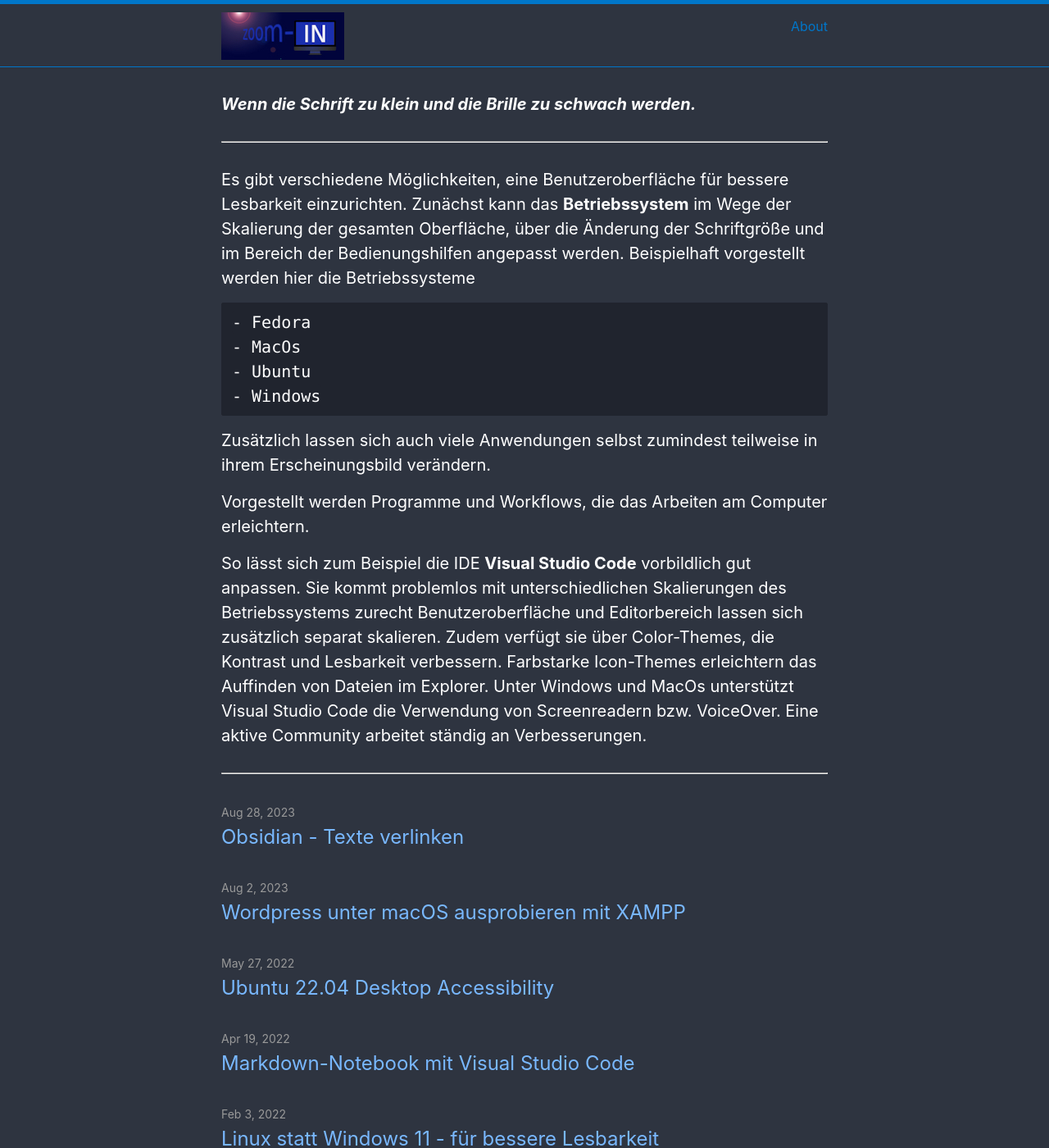
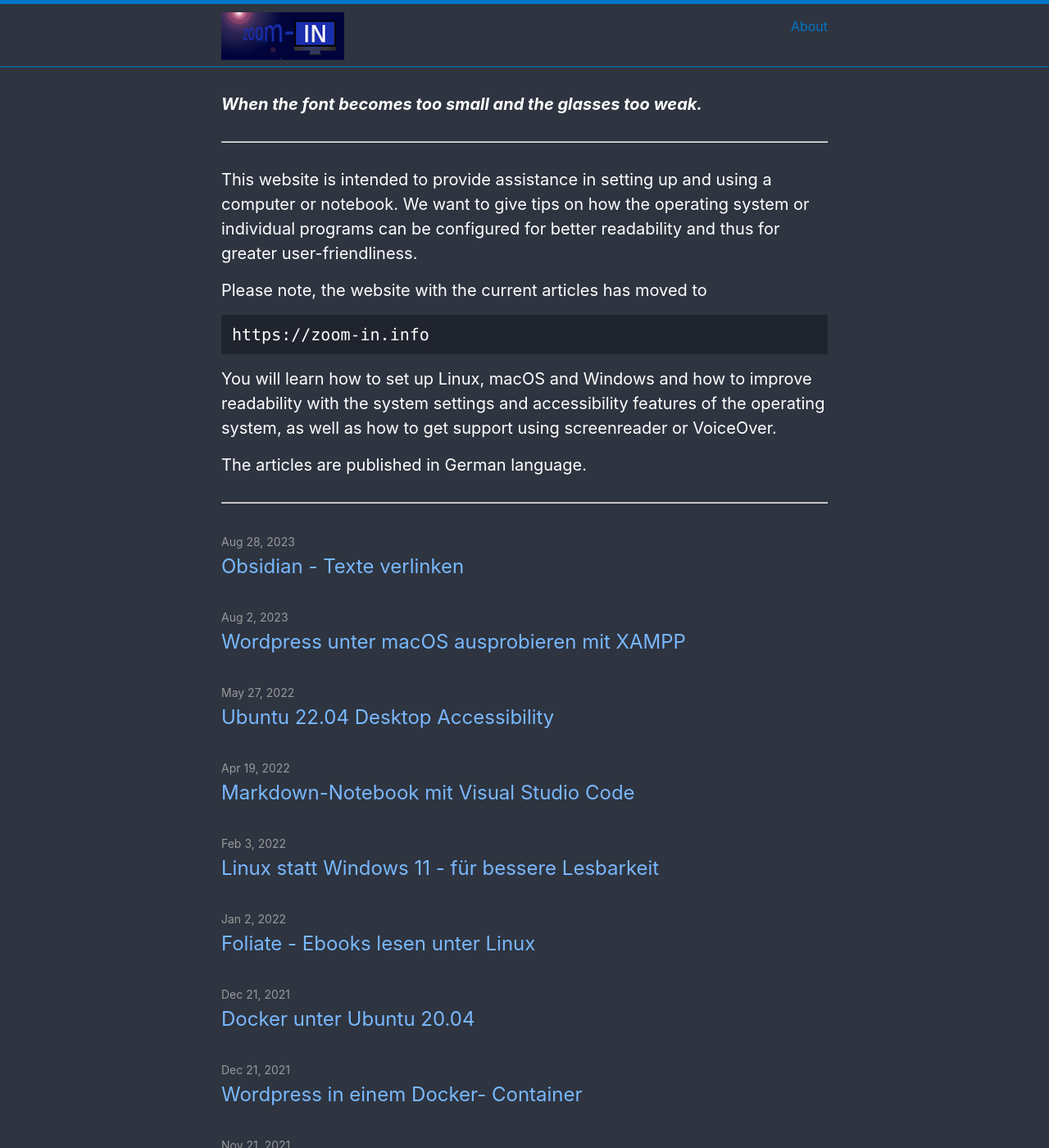
Before and after one commit to henrietteBaum/henrietteBaum.github.io, a Jekyll site: the page built from index.md, in a window 1280 px wide and 1400 px high. Shown: the whole window at 82% size. Built offline with Jekyll 4.4.1, drawn with Linux system fonts in a browser that asks for light colours.

Commit message:
update index

```diff
--- a/index.md
+++ b/index.md
@@ -10,28 +10,18 @@
 
 
 
-***Wenn die Schrift zu klein und die Brille zu schwach werden.***
+***When the font becomes too small and the glasses too weak.***
 
 ___
 
-Es gibt verschiedene Möglichkeiten, eine Benutzeroberfläche für bessere Lesbarkeit einzurichten. Zunächst kann das **Betriebssystem** im Wege der Skalierung der gesamten Oberfläche, über die Änderung der Schriftgröße und im Bereich der Bedienungshilfen angepasst werden. Beispielhaft vorgestellt werden hier die Betriebssysteme
+This website is intended to provide assistance in setting up and using a computer or notebook. We want to give tips on how the operating system or individual programs can be configured for better readability and thus for greater user-friendliness.
 
-    - Fedora
-    - MacOs
-    - Ubuntu
-    - Windows
+Please note, the website with the current articles has moved to
 
-Zusätzlich lassen sich auch viele Anwendungen selbst zumindest teilweise in ihrem Erscheinungsbild verändern.
+    https://zoom-in.info
 
-Vorgestellt werden Programme und Workflows, die das Arbeiten am Computer erleichtern.
+You will learn how to set up Linux, macOS and Windows and how to improve readability with the system settings and accessibility features of the operating system, as well as how to get support using screenreader or VoiceOver.
 
-So lässt sich zum Beispiel die IDE **Visual Studio Code** vorbildlich gut anpassen. Sie kommt problemlos mit unterschiedlichen Skalierungen des Betriebssystems zurecht  Benutzeroberfläche und Editorbereich lassen sich zusätzlich separat skalieren.
-Zudem verfügt sie über Color-Themes, die Kontrast und Lesbarkeit verbessern. Farbstarke Icon-Themes erleichtern das Auffinden von Dateien im Explorer.
-Unter Windows und MacOs unterstützt Visual Studio Code die Verwendung von Screenreadern bzw. VoiceOver.
-Eine aktive Community arbeitet ständig an Verbesserungen.
-
-
-
-
+The articles are published in German language.
 
 ___
```
Also changed, not shown: README.md.
